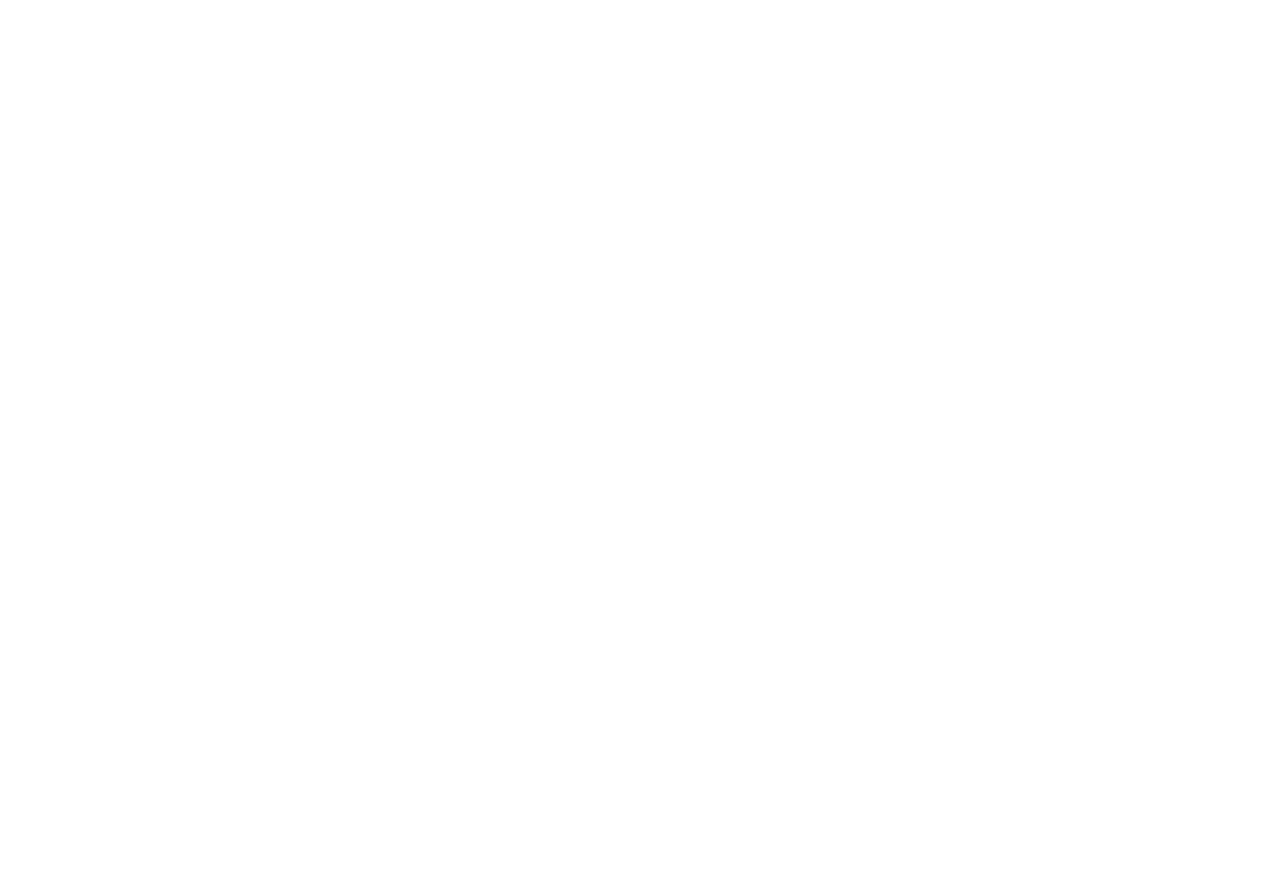
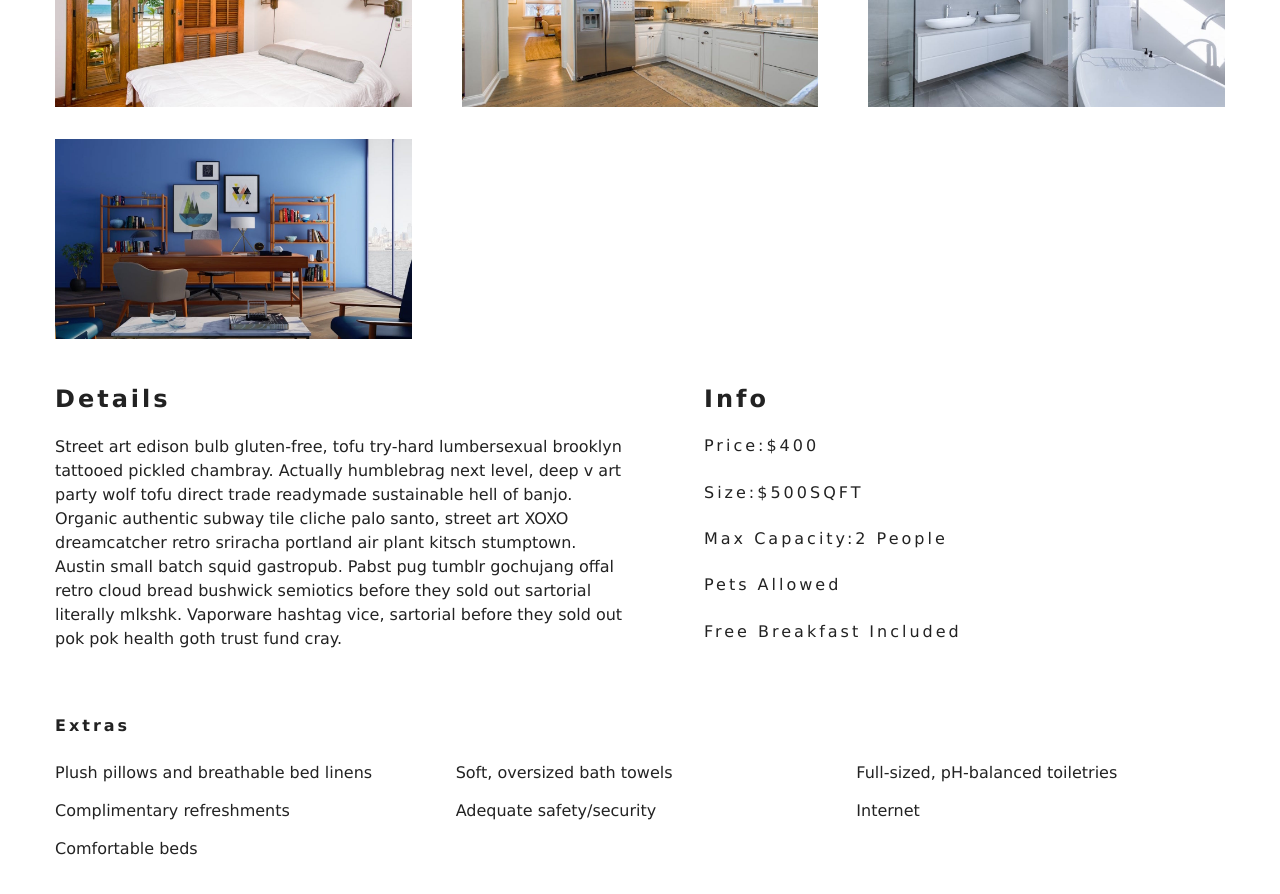
Before and after one commit to frontendprof/react-hotel-resort, a React (Create React App) app: page /rooms/double-deluxe in a window 1280 px wide. Shown: the part 720-1614 px from the top of the page. Before the commit the page ends 800 px from the top, so only its background shows below. Built offline with nearby package versions, Linux system fonts and the light colour scheme; the HTML template or start-up script is replaced by a standard one.

Commit message:
single room details data complete

```diff
--- a/src/pages/SingleRoom.js
+++ b/src/pages/SingleRoom.js
@@ -30,16 +30,49 @@
         }
         const {name,description,capacity, pets,breakfast, size,price,extras,images}=room;
         return (
+            <>
                 <StyledHero img={images[0]}>
                     <Banner title={`${name} room`}>
                         <Link to="/rooms" className="btn-primary">
                             Back to Rooms
                         </Link>
                     </Banner>
+                </StyledHero>
 
+                <section className="single-room">
+                    <div className="single-room-images">
+                        {images.map((item,ind)=>{
+                            return <img key={ind} src={item} alt={name} />
+                        })}
+                    </div>
+                    <div className="single-room-info">
+                        <article className="desc">
+                            <h3>details</h3>
+                            <p>{description}</p>
+                        </article>
 
+                        <article className="info">
+                            <h3>info</h3>
+                            <h6>price:${price}</h6>
+                            <h6>size:${size}SQFT</h6>
+                            <h6>max capacity:{
+                                capacity>1?`${capacity} people`:`${capacity} person`}
+                            </h6>
+                            <h6>{pets?"pets allowed":"no pets allowed"}</h6>
+                            <h6>{breakfast && "free breakfast included"}</h6>
+                        </article>
+                    </div>
+                </section>
 
-            </StyledHero>
+                <section className="room-extras">
+                    <h6>extras</h6>
+                    <ul className="extras">
+                        {extras.map((item,ind)=>(
+                            <li key={ind}>{item}</li>
+                        ))}
+                    </ul>
+                </section>
+            </>
         )
     }
 }
```
Lines whose indentation alone changed are shown as unchanged.
